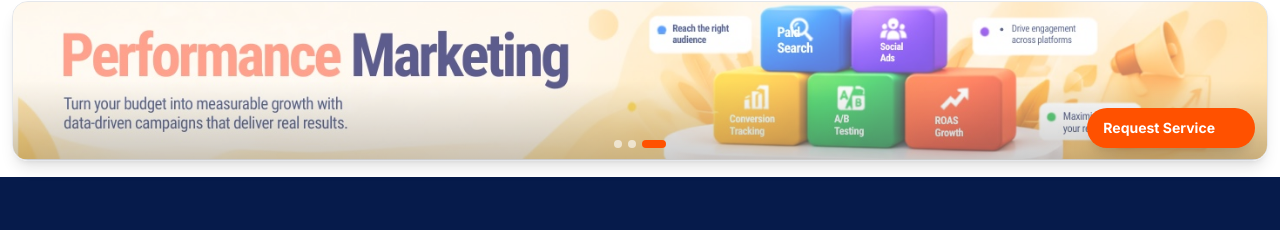
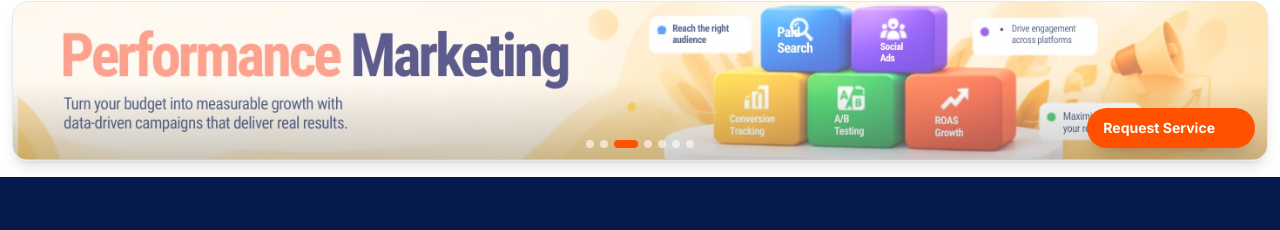
Before and after one commit to tadeniji06/m360Solutions, a Next.js app: page / in a window 1280 px wide. Shown: the part 2079-2309 px from the top of the page. Built offline with nearby package versions, Linux system fonts and the light colour scheme; some icons are missing.

Commit message:
chore: adds the banner images for crm, hrm, lead and seo

```diff
--- a/components/home/ProductServiceBanner.tsx
+++ b/components/home/ProductServiceBanner.tsx
@@ -16,6 +16,10 @@ const DEFAULT_BANNER_IMAGES = [
   "/assets/banners/email.png",
   "/assets/banners/digital.png",
   "/assets/banners/performance.png",
+  "/assets/banners/crm.png",
+  "/assets/banners/hrm.png",
+  "/assets/banners/seo.png",
+  "/assets/banners/lead.png"
 ];
 
 export default function ProductServiceBanner({
```
